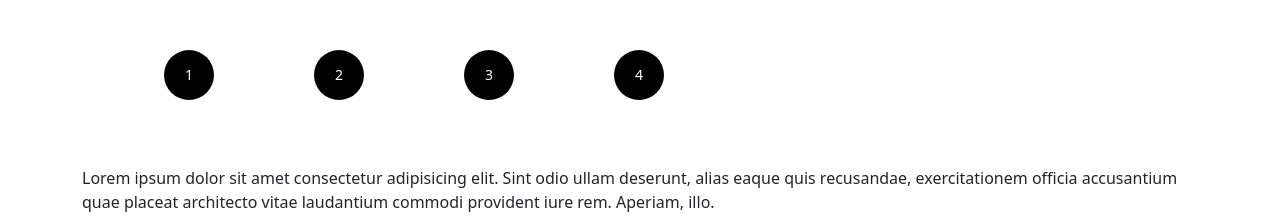
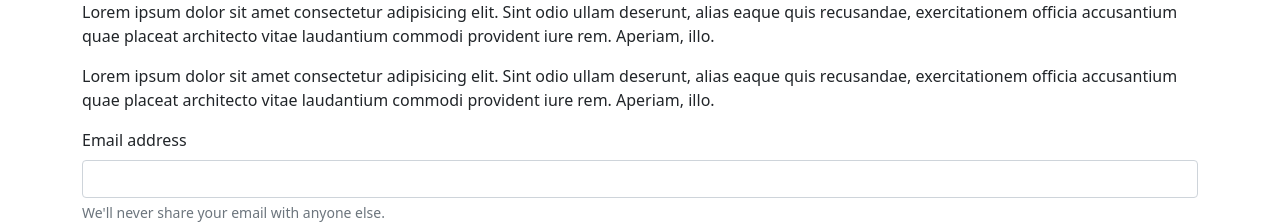
Before and after one commit to AkshayShinde592/Personal-Angular-project, an Angular app: page / in a window 1280 px wide. Shown: the top 224 px of the page. Built offline with nearby package versions, Linux system fonts and the light colour scheme.

Commit message:
list remove

```diff
--- a/src/app/stepper/stepper/stepper.component.html
+++ b/src/app/stepper/stepper/stepper.component.html
@@ -1,13 +1,4 @@
 <div class="container">
-  <div>
-    <ul class="list-stepper">
-      <li>1</li>
-      <li>2</li>
-      <li>3</li>
-      <li>4</li>
-    </ul>
-  </div>
-
   <div class="content">
     <div id="first">
       <p>
@@ -68,7 +59,6 @@
     </div>
   </div>
 </div>
-
 <div class="container">
   <h2>card heading</h2>
   <div class="row">
```
